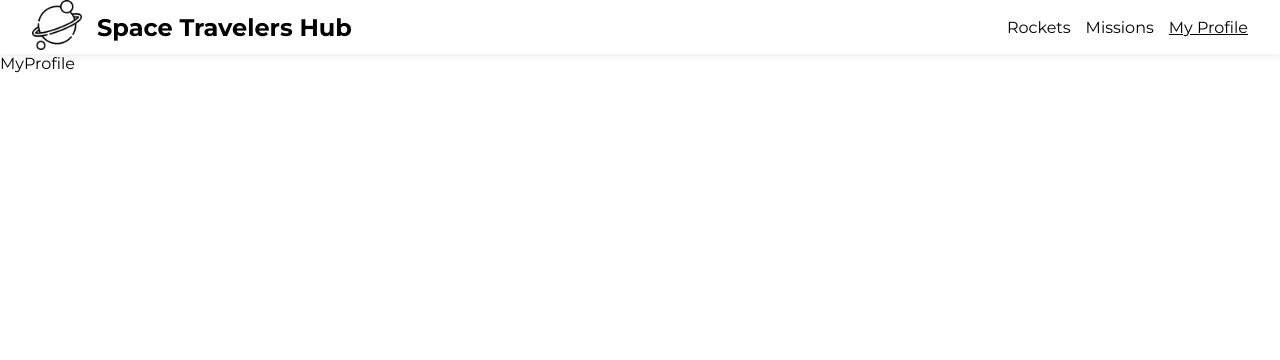
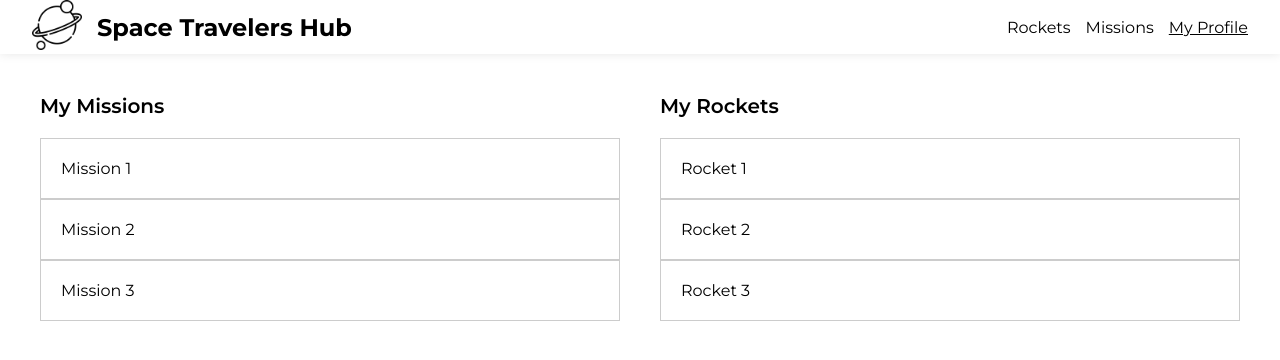
Before and after one commit to lukman155/space-travellers-hub, a React (Create React App) app: page /myprofile in a window 1280 px wide. Shown: the top 360 px of the page. Built offline with nearby package versions, Linux system fonts and the light colour scheme.

Commit message:
Add basic structure of profile page and its styles

```diff
--- a/package.json
+++ b/package.json
@@ -5,7 +5,6 @@
   "dependencies": {
     "@reduxjs/toolkit": "^1.9.1",
     "@testing-library/jest-dom": "^5.16.5",
-    "@testing-library/react": "^13.4.0",
     "@testing-library/user-event": "^13.5.0",
     "axios": "^1.2.2",
     "prop-types": "^15.8.1",
@@ -46,6 +45,7 @@
     "@babel/eslint-parser": "^7.19.1",
     "@babel/plugin-syntax-jsx": "^7.18.6",
     "@babel/preset-react": "^7.18.6",
+    "@testing-library/react": "^13.4.0",
     "eslint": "^7.32.0",
     "eslint-config-airbnb": "^18.2.1",
     "eslint-plugin-import": "^2.26.0",
--- /dev/null
+++ b/src/Pages/MyProfile.css
@@ -0,0 +1,24 @@
+.profile{
+    display: flex;
+    justify-content:flex-start;
+    padding: 20px;
+    margin: 0 auto;
+}
+.myContainer{
+    padding: 20px;
+    width: 80%;
+}
+
+.heading{
+    font-size: 20px;
+    font-weight: 600;
+    color: #000;
+    margin-bottom: 20px;
+}
+.profileList{
+    list-style: none;
+}
+.profileList li{
+    padding: 20px;
+    border: 1px solid #ccc;
+}
--- a/src/Pages/MyProfile.js
+++ b/src/Pages/MyProfile.js
@@ -1,5 +1,25 @@
+import React from 'react';
+import './MyProfile.css';
+
 const MyProfile = () => (
-  <div>MyProfile</div>
+  <div className="profile">
+    <div className="myContainer">
+      <div className="heading">My Missions</div>
+      <ul className="profileList">
+        <li>Mission 1</li>
+        <li>Mission 2</li>
+        <li>Mission 3</li>
+      </ul>
+    </div>
+    <div className="myContainer">
+      <div className="heading">My Rockets</div>
+      <ul className="profileList">
+        <li>Rocket 1</li>
+        <li>Rocket 2</li>
+        <li>Rocket 3</li>
+      </ul>
+    </div>
+  </div>
 );
 
 export default MyProfile;
```
Also changed, not shown: 1 other file (tests, documents, lock files or other folders).
